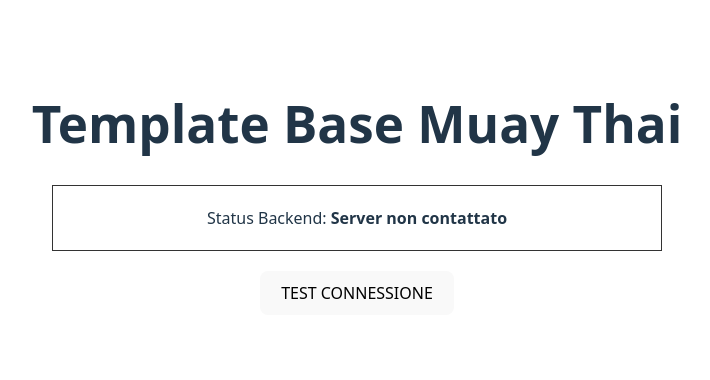
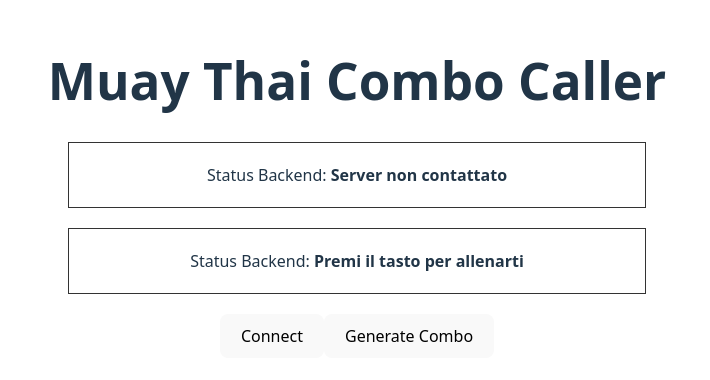
Before and after one commit to antonio-spano/muaythai, a React (Vite) app in the folder client/: page / in a window 1280 px wide. Shown: the part 220-600 px from the top of the page, without its empty margins (283-993 px from the left). Built offline with nearby package versions, Linux system fonts and the light colour scheme.

Commit message:
First working version

```diff
--- a/client/src/App.jsx
+++ b/client/src/App.jsx
@@ -1,13 +1,14 @@
-import { useState } from 'react'
-import './App.css'
+import { useState } from "react";
+import "./App.css";
 
 function App() {
   const [status, setStatus] = useState("Server non contattato");
+  const [combo, setCombo] = useState("Premi il tasto per allenarti");
 
   const testConnection = async () => {
     try {
       // Chiama il backend sulla porta 5000
-      const response = await fetch('http://localhost:5000/');
+      const response = await fetch("http://localhost:5000/");
       const data = await response.json();
       setStatus(data.message);
       alert("Tutto funziona! Ora puoi scrivere il codice.");
@@ -15,19 +16,50 @@ function App() {
       console.error(error);
       setStatus("Errore: Backend non raggiungibile");
     }
-  }
+  };
+
+  const getNewCombo = async () => {
+    try {
+      const response = await fetch("http://localhost:5000/combo");
+      const data = await response.json();
+
+      setCombo(data.combo);
+    } catch (error) {
+      console.error(error);
+      setCombo("Errore nel recupero combo");
+    }
+  };
 
   return (
-    <div style={{ textAlign: 'center', marginTop: '50px' }}>
-      <h1>Template Base Muay Thai</h1>
-      <div style={{ padding: '20px', border: '1px solid #333', margin: '20px' }}>
+    <div style={{ textAlign: "center", marginTop: "50px" }}>
+      <h1>Muay Thai Combo Caller</h1>
+      <div
+        style={{ padding: "20px", border: "1px solid #333", margin: "20px" }}
+      >
         Status Backend: <strong>{status}</strong>
       </div>
-      <button onClick={testConnection} style={{ padding: '10px 20px', fontSize: '16px' }}>
-        TEST CONNESSIONE
+
+      <div
+        style={{ padding: "20px", border: "1px solid #333", margin: "20px" }}
+      >
+        Status Backend: <strong>{combo}</strong>
+      </div>
+
+      <button
+        onClick={testConnection}
+        style={{ padding: "10px 20px", fontSize: "16px" }}
+      >
+        Connect
+      </button>
+
+      <button
+        onClick={getNewCombo}
+        style={{ padding: "10px 20px", fontSize: "16px" }}
+      >
+        Generate Combo
       </button>
     </div>
-  )
+  );
 }
 
-export default App
+export default App;
```
Also changed, not shown: 1 other file (tests, documents, lock files or other folders).
